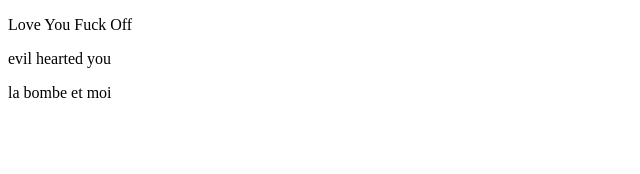
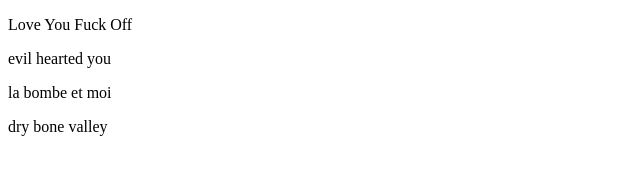
Before and after one commit to vince-Da-vince/tpgitpers, a plain HTML site: page index.html in a window 1280 px wide. Shown: the whole page, without its empty margins (0-640 px from the left). Drawn offline with Linux system fonts and the light colour scheme.

Commit message:
fourth shit

```diff
--- a/index.html
+++ b/index.html
@@ -2,3 +2,4 @@
 <p>Love You Fuck Off</p>
 <p>evil hearted you</p>
 <p>la bombe et moi</p>
+<p>dry bone valley</p>
```
